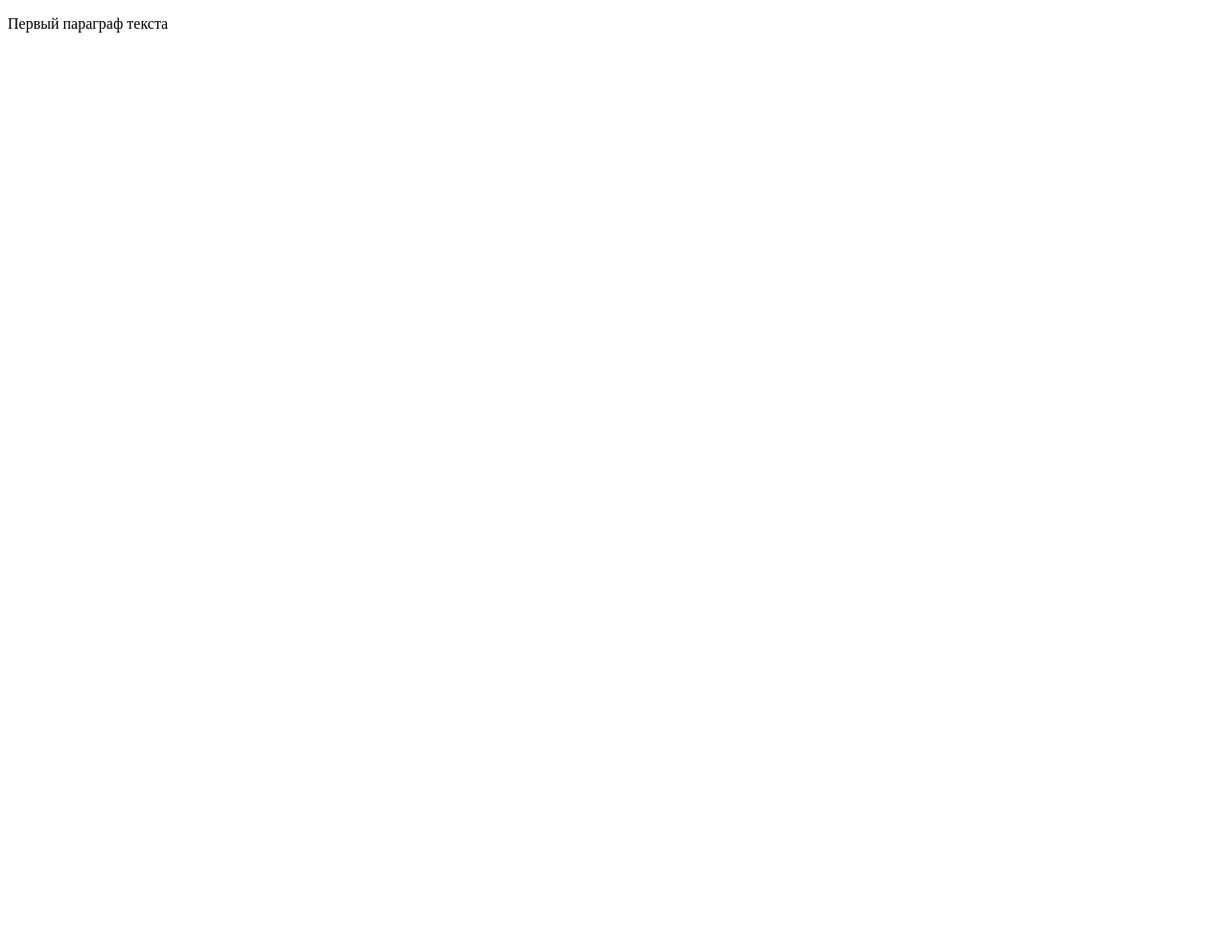
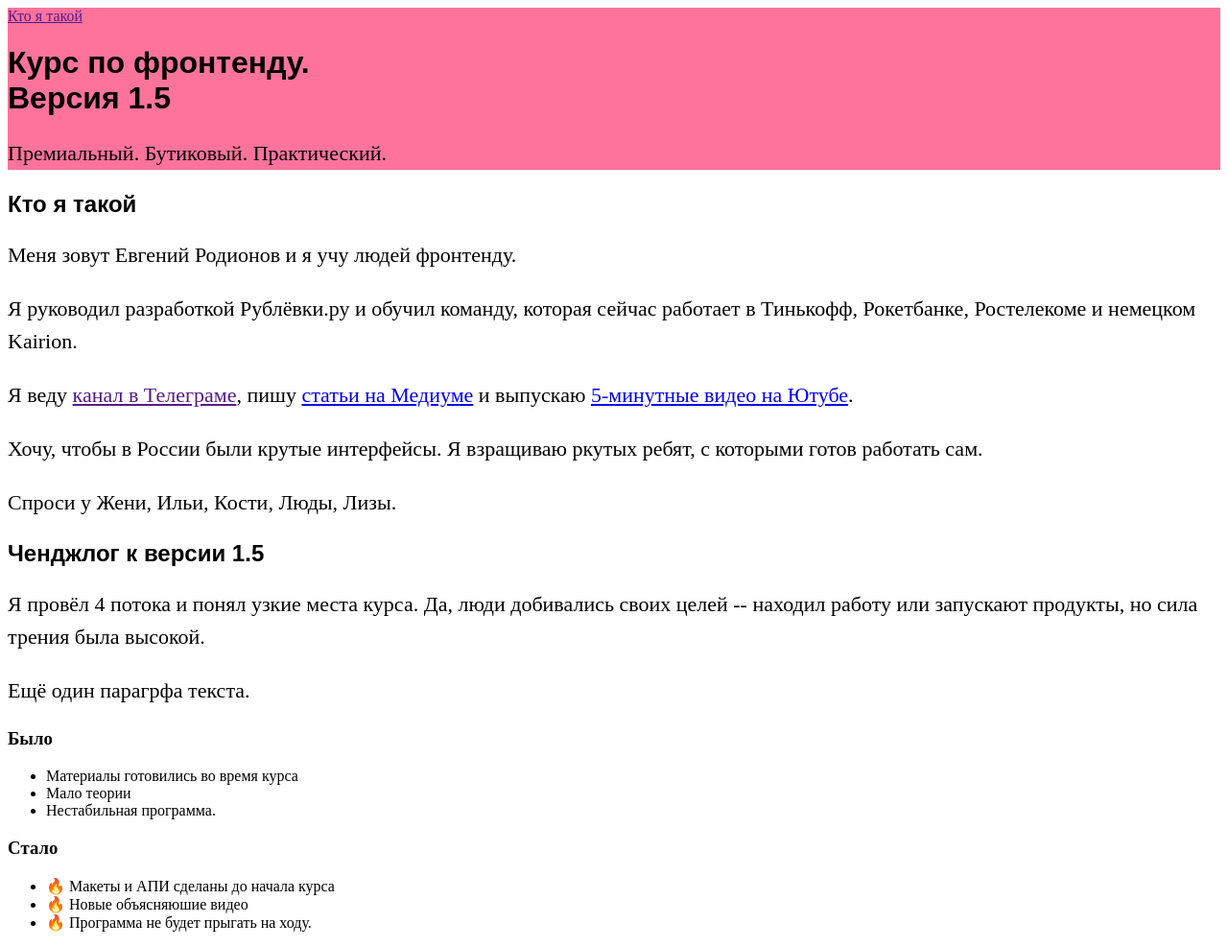
Before and after one commit to demi4ev/verstka, a plain HTML site: page index.html in a window 1280 px wide. Shown: the whole page at 96% size. Before the commit the page ends 800 px from the top, so only its background shows below. Drawn offline with Linux system fonts and the light colour scheme.

Commit message:
add css colour & style

```diff
--- a/index.html
+++ b/index.html
@@ -1,9 +1,56 @@
 <!doctype html>
 <html>
     <head>
-        <title>Заголовок страницы</title>
+        <title>Курс по фронтенду 1.5</title>
+        <style>
+            header {background-color: #FD739C}
+            h1, h2 {font-family: Arial, Helvetica, sans-serif}
+            p {
+                font-size: 22px;
+                line-height: 34px;
+            }
+        </style>
     </head>
+
+    <header>
+        <nav>
+            <a href="">Кто я такой</a>
+        </nav>
+        <h1>Курс по фронтенду.</br>
+        Версия 1.5</h1>
+        <p>Премиальный. Бутиковый. Практический.</p>
+    </header>
     <body>
-        <p>Первый параграф текста</p>
+        <main>
+            <section>
+                <h2>Кто я такой</h2>
+                <p>Меня зовут Евгений Родионов и я учу людей фронтенду.</p>
+                <p>Я руководил разработкой Рублёвки.ру и обучил команду, которая сейчас работает в Тинькофф, Рокетбанке, Ростелекоме и немецком Kairion.</p>
+                <p>Я веду <a href="">канал в Телеграме</a>, пишу <a href="https://medium.com/@evgeny.rodionov">статьи на Медиуме</a> и выпускаю <a href="https://www.youtube.com/evgenyrodionov">5-минутные видео на Ютубе</a>.</p>
+                <p>Хочу, чтобы в России были крутые интерфейсы. Я взращиваю ркутых ребят, с которыми готов работать сам.</p>
+                <p>Спроси у Жени, Ильи, Кости, Люды, Лизы.</p>
+            </section>
+            <section>
+                <h2>Ченджлог к версии 1.5</h2>
+                <p>Я провёл 4 потока и понял узкие места курса. Да, люди добивались своих целей -- находил работу или запускают продукты, но сила трения была высокой.</p>
+                <p>Ещё один парагрфа текста.</p>
+            </section>
+            <aside>
+                <h3>Было</h3>
+                <ul>
+                    <li>Материалы готовились во время курса</li>
+                    <li>Мало теории</li>
+                    <li>Нестабильная программа.</li>
+                </ul>
+            </aside>
+            <aside>
+                <h3>Cтало</h3>
+                <ul>
+                    <li>🔥 Макеты и АПИ сделаны до начала курса</li>
+                    <li>🔥 Новые объясняюшие видео</li>
+                    <li>🔥 Программа не будет прыгать на ходу.</li>
+                </ul>
+            </aside>
+        </main>
     </body>
 </html>
```
